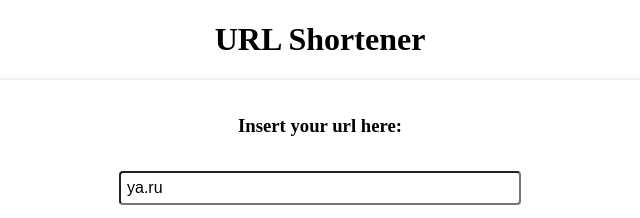
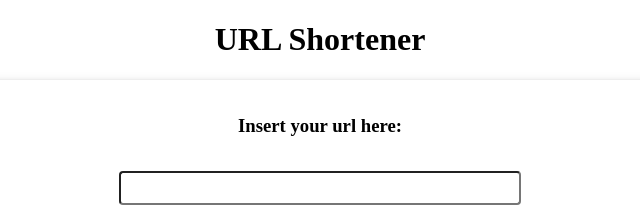
Before and after one commit to AndreiPonomarev/urlshortener, a website: page public/index.html in a window 1280 px wide. Shown: the top 218 px of the page, 320-960 px from the left. Drawn offline with Linux system fonts and the light colour scheme.

Commit message:
clean input

```diff
--- a/public/index.html
+++ b/public/index.html
@@ -11,7 +11,7 @@
     <h1>URL Shortener</h1>
     <div class="app">
         <h3>Insert your url here:</h3>
-        <input name="url" class="url-area" rows="10" value="ya.ru"></input>
+        <input class="url-area" rows="10"/ >
         <br />
         <button type="button" class="go-button">Go!</button>
         <p class="res-message"></p>
```
